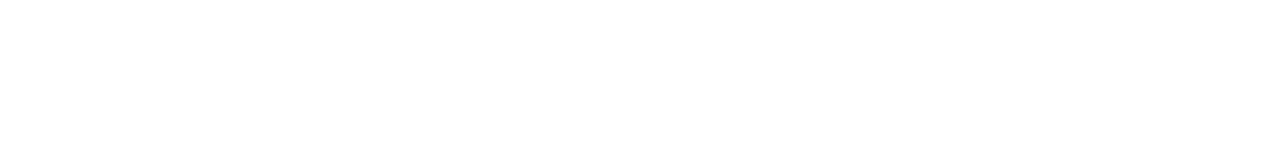
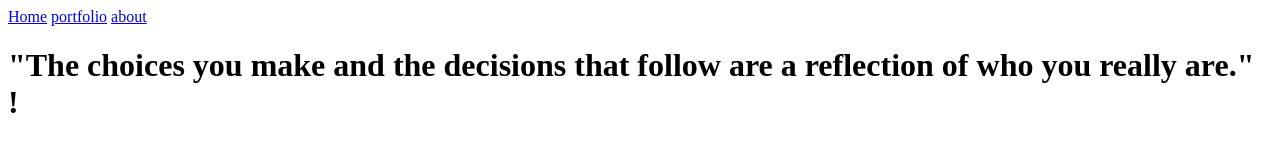
Before and after one commit to sgomez001/sgomez001.github.io, a plain HTML site: page my_website/about.html in a window 1280 px wide. Drawn offline with Linux system fonts and the light colour scheme.

Commit message:
Initial commit

```diff
--- a/my_website/about.html
+++ b/my_website/about.html
@@ -0,0 +1,11 @@
+<html lang="en">
+	  <head>
+	    <meta charset="utf-8">
+	    <title>Portfolio</title>
+	  </head>
+	  <body>
+    <a href="index.html">Home</a>
+    <a href="portfolio.html">portfolio</a>
+     <a href="about.html">about</a>
+
+      <h1>"The choices you make and the decisions that follow are a reflection of who you really are." !</h1>
```
Also changed, not shown: my_website/portfolio.html (+1 -0 lines).
